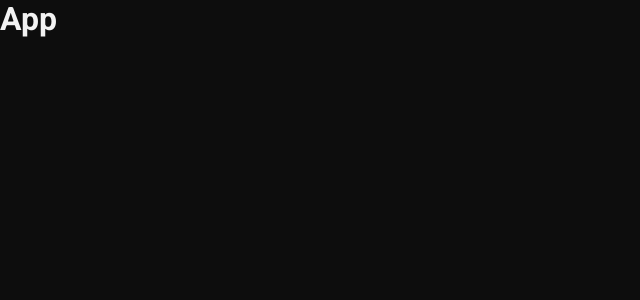
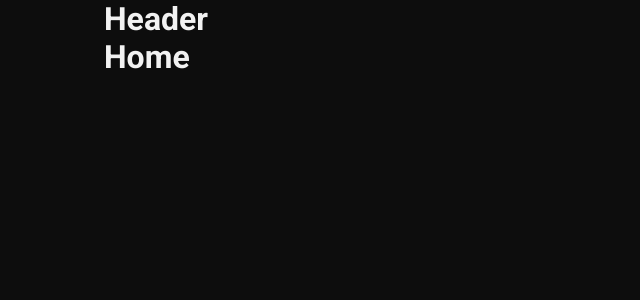
Before and after one commit to AntonioSabino/meegu-code-challenge, a React (Vite) app in the folder frontend/: page / in a window 1280 px wide. Shown: the top 300 px of the page, without its empty margins (0-640 px from the left). Built offline with nearby package versions, Linux system fonts and the light colour scheme.

Commit message:
feat: adicionar Router

```diff
--- a/frontend/src/App.tsx
+++ b/frontend/src/App.tsx
@@ -1,11 +1,12 @@
 import { ThemeProvider } from 'styled-components'
 import { defaultTheme } from './styles/themes/default'
 import { GlobalStyles } from './styles/globa'
+import Router from './Router'
 
 function App() {
   return (
     <ThemeProvider theme={defaultTheme}>
-      <h1>App</h1>
+      <Router />
       <GlobalStyles />
     </ThemeProvider>
   )
--- /dev/null
+++ b/frontend/src/Router.tsx
@@ -0,0 +1,19 @@
+import {
+  createBrowserRouter,
+  createRoutesFromElements,
+  Route,
+  RouterProvider,
+} from 'react-router-dom'
+import DefaultLayout from './layout'
+
+const router = createBrowserRouter(
+  createRoutesFromElements(
+    <Route path="/" element={<DefaultLayout />}>
+      <Route path="/" element={<h1>Home</h1>} />
+    </Route>,
+  ),
+)
+
+export default function Router() {
+  return <RouterProvider router={router} />
+}
```
